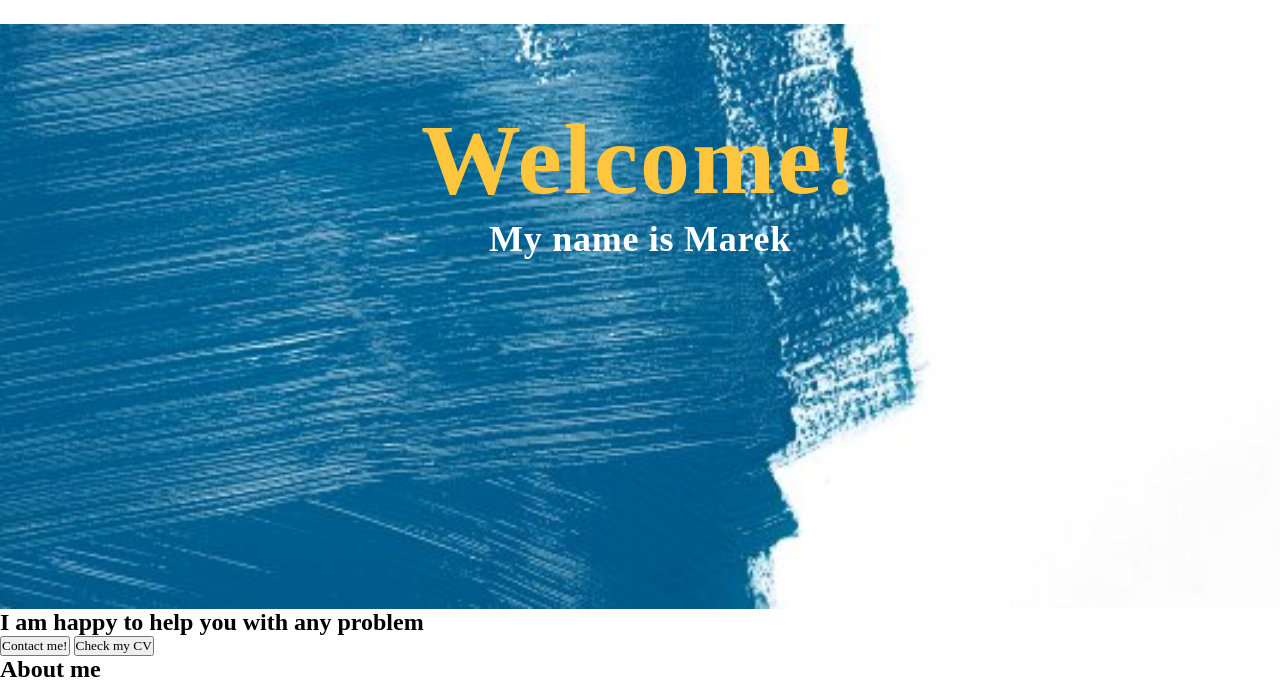
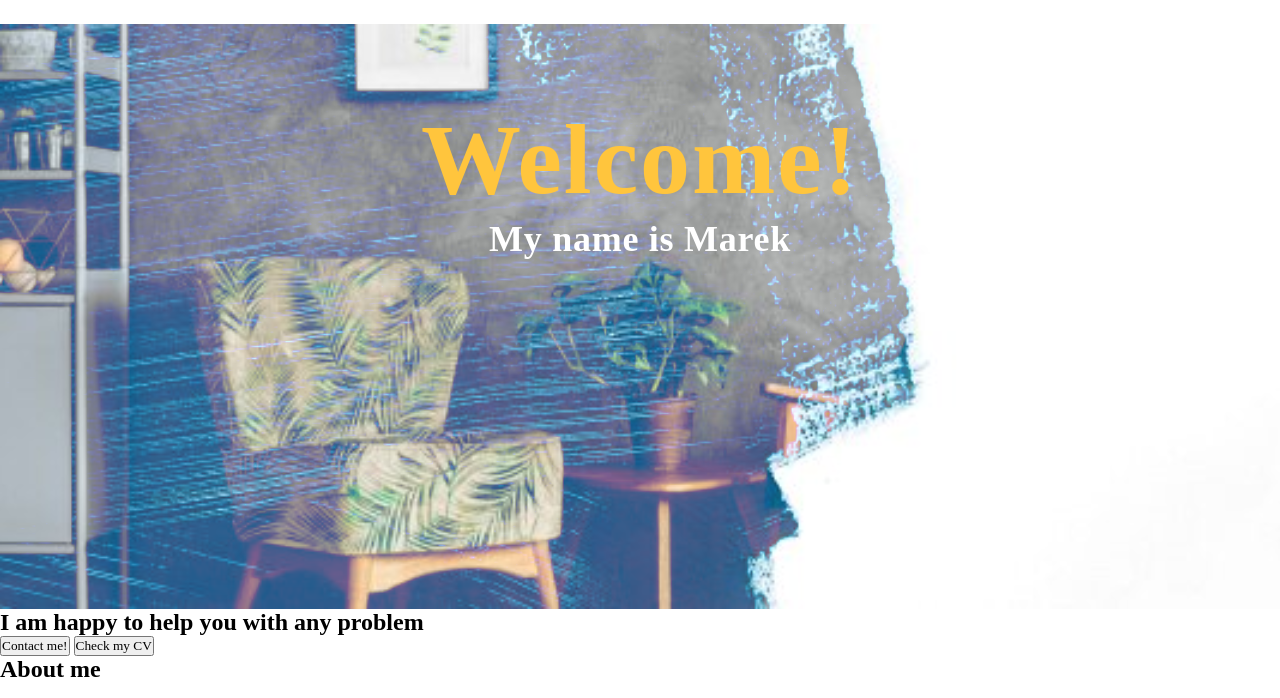
Before and after one commit to MichalskiMarek/coderscamp-portfolio-page, a website: page index.html in a window 1280 px wide. Shown: the part 87-785 px from the top of the page. Drawn offline with Linux system fonts and the light colour scheme.

Commit message:
optimized header background

```diff
--- a/css/styles.css
+++ b/css/styles.css
@@ -43,7 +43,7 @@
 .page-header {
   display: flex;
   flex-direction: column;
-  background-image: url("../images/header-bg.svg"), url("../images/header-bg-layer.jpg");
+  background-image: url("../images/header-bg.jpg"), url("../images/header-bg-layer.jpg");
   height: 585px;
   background-position: center center;
   background-repeat: no-repeat;
```
